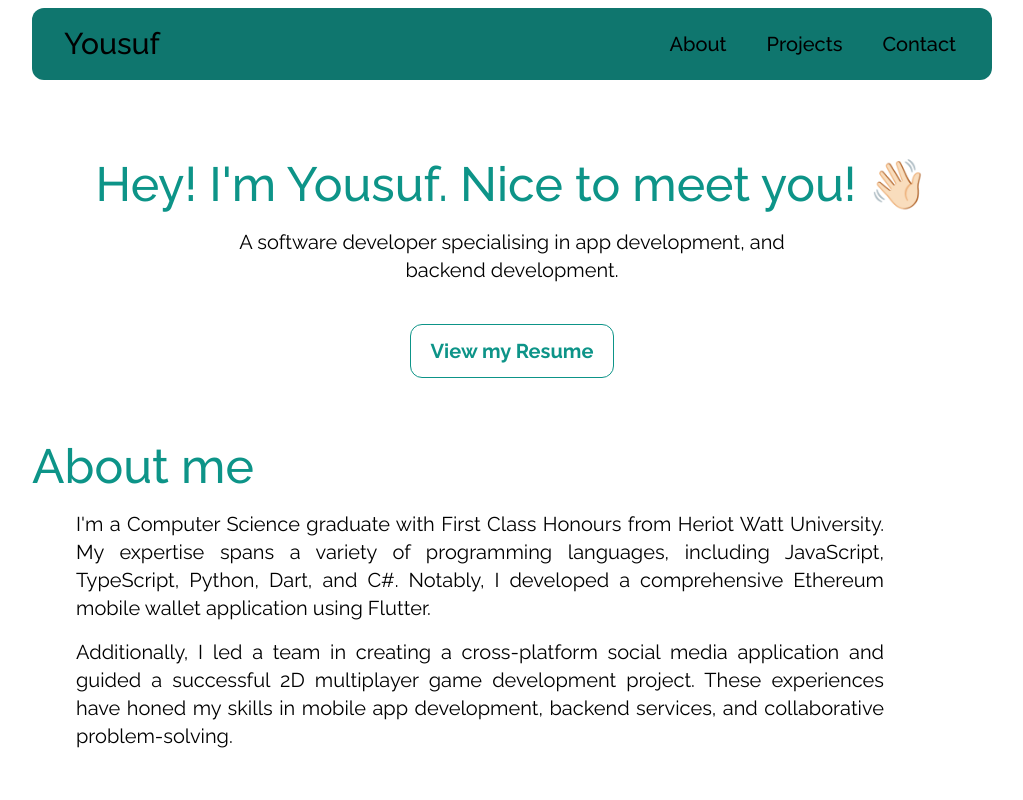
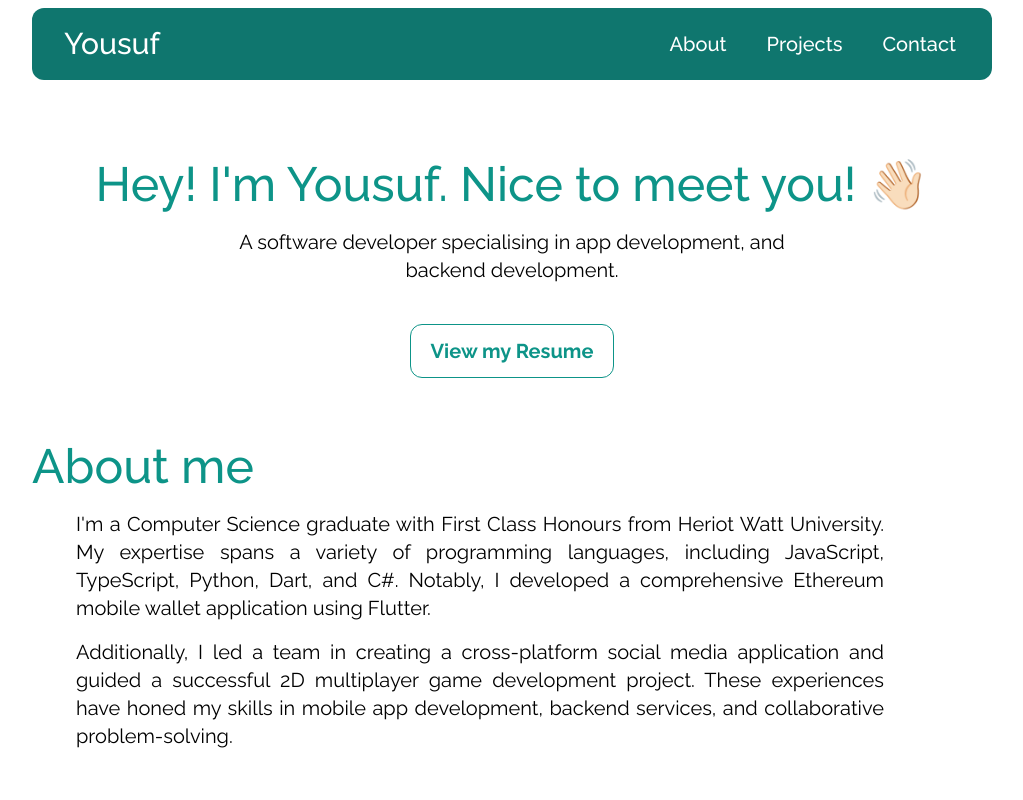
Before and after one commit to ya27hw/react-portfolio, a Next.js app: page / in a window 1280 px wide. Shown: the top 800 px of the page, without its empty margins (128-1151 px from the left). Built offline with nearby package versions, Linux system fonts and the light colour scheme.

Commit message:
text color bug

```diff
--- a/app/components/NavBar.tsx
+++ b/app/components/NavBar.tsx
@@ -25,7 +25,11 @@ function NavBar() {
         color="black"
         className="flex items-center gap-x-2 p-1 font-medium"
       >
-        <a href="#about" className="flex items-center" onClick={() => {}}>
+        <a
+          href="#about"
+          className="flex items-center text-white"
+          onClick={() => {}}
+        >
           About
         </a>
       </Typography>
@@ -35,7 +39,7 @@ function NavBar() {
         color="black"
         className="flex items-center gap-x-2 p-1 font-medium"
       >
-        <a href="#projects" className="flex items-center">
+        <a href="#projects" className="flex items-center text-white">
           Projects
         </a>
       </Typography>
@@ -45,7 +49,7 @@ function NavBar() {
         color="black"
         className="flex items-center gap-x-2 p-1 font-medium"
       >
-        <a href="#contact" className="flex items-center">
+        <a href="#contact" className="flex items-center text-white">
           Contact
         </a>
       </Typography>
@@ -58,7 +62,7 @@ function NavBar() {
         <Typography
           as="a"
           href="#"
-          className="mr-4 cursor-pointer py-1.5 font-medium text-2xl md:text-3xl"
+          className="mr-4 cursor-pointer py-1.5 font-medium text-2xl md:text-3xl text-white"
         >
           Yousuf
         </Typography>
```
